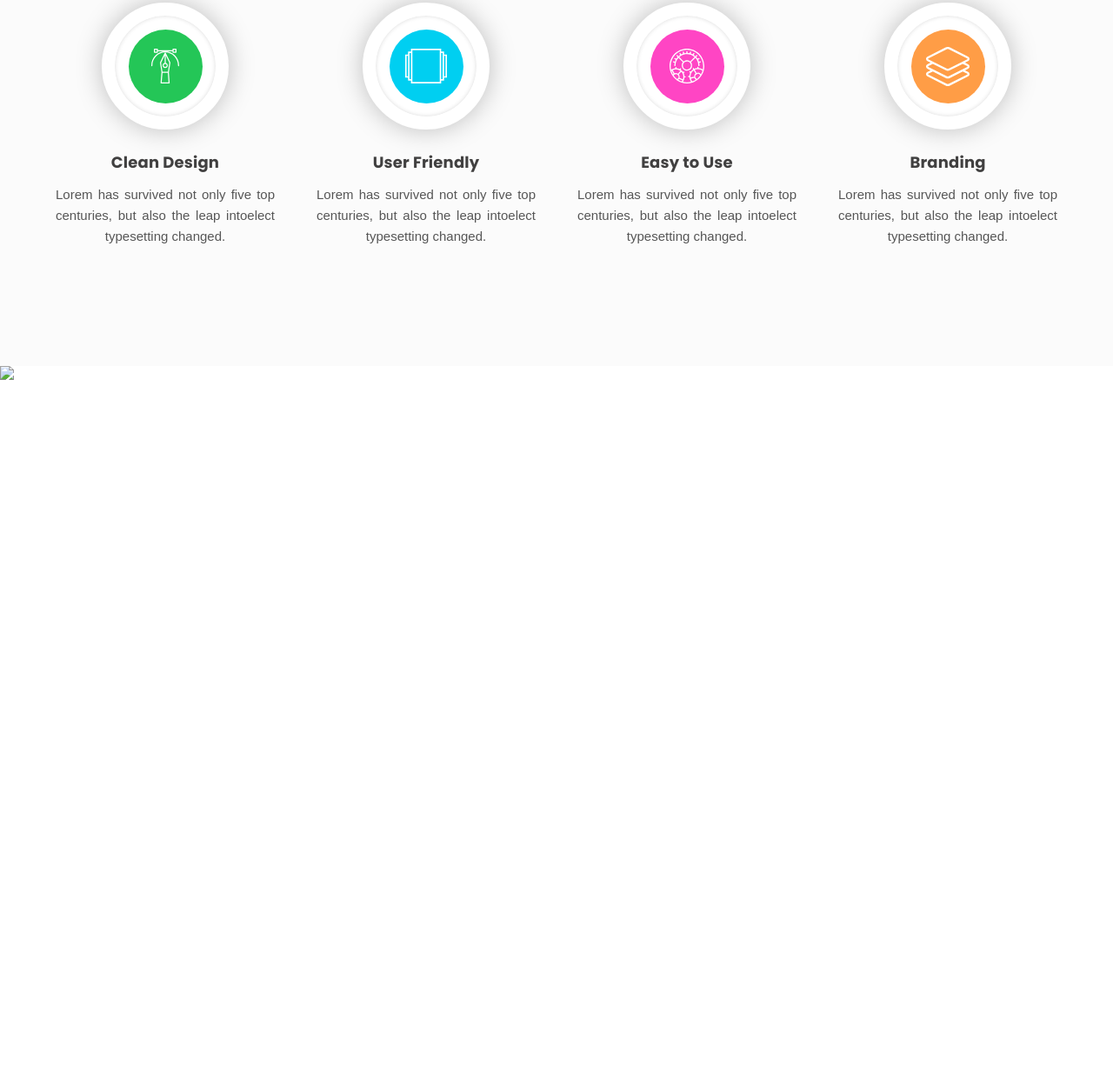
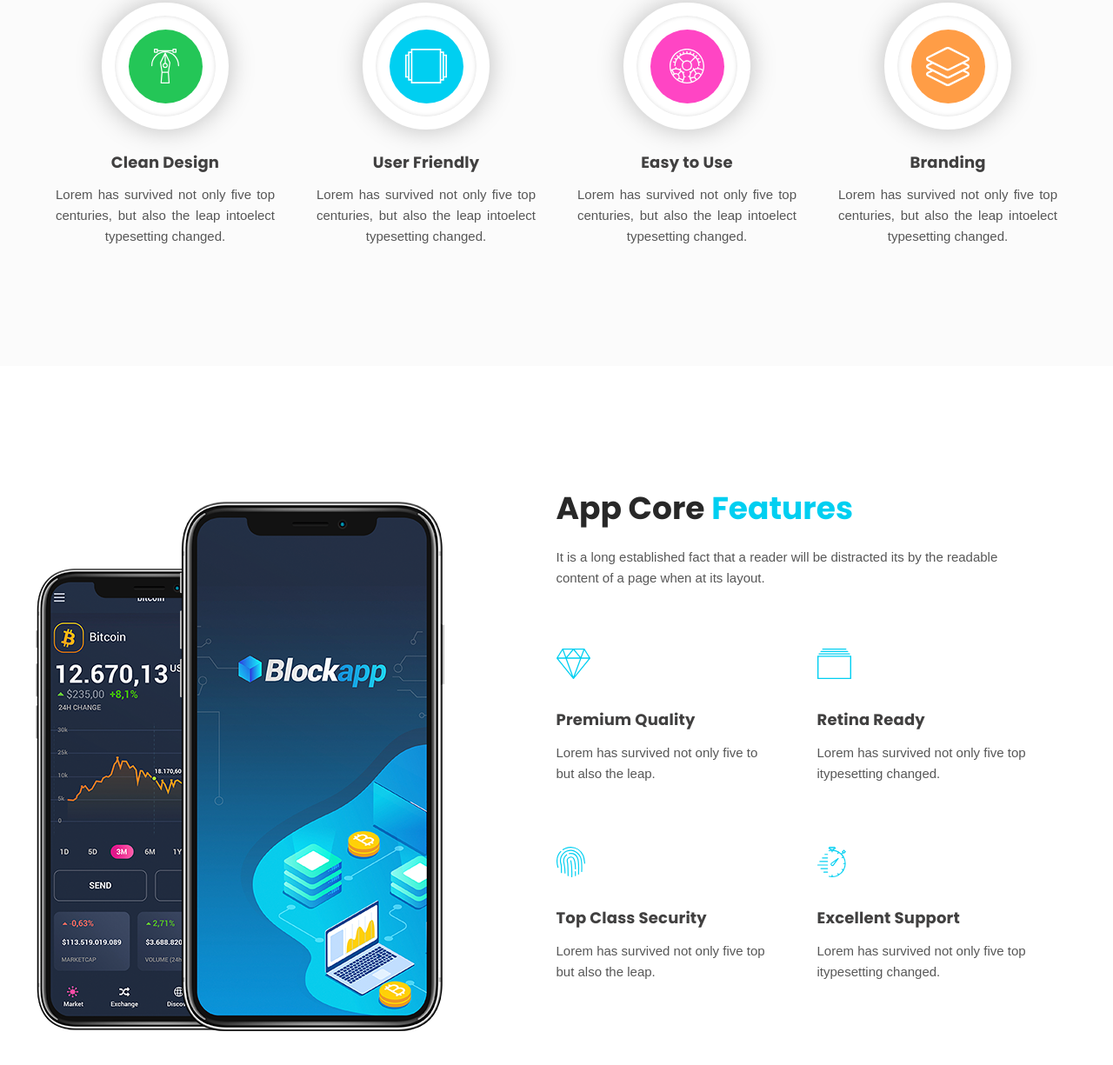
Before and after one commit to victoria-illina/appnest.web, a plain HTML site: page index.html in a window 1280 px wide. Shown: the part 1142-2367 px from the top of the page at 87% size. Before the commit the page ends 1583 px from the top, so only its background shows below. Drawn offline with Linux system fonts and the light colour scheme.

Commit message:
feat: created core-features screen

```diff
--- /dev/null
+++ b/css/corefeatures.css
@@ -0,0 +1,70 @@
+.core-features {
+  display: flex;
+  align-items: center;
+  justify-content: center;
+  background: #fff;
+  width: 100%;
+  padding: 140px 0 140px;
+}
+
+.core-features__img {
+  padding-right: 129px;
+}
+
+.core-features__container {
+  display: flex;
+  flex-direction: column;
+  justify-content: center;
+}
+
+.core-features__title {
+  color: #282828;
+  font-size: 36px;
+  font-weight: 700;
+  line-height: 48px;
+}
+
+.core-features__title-blue {
+  color: #00cff1;
+}
+
+.core-features__subtitle {
+  width: 529px;
+  color: #575757;
+  font-family: "Raleway", sans-serif;
+  font-size: 15px;
+  font-weight: 400;
+  line-height: 24px;
+  padding: 20px 0 69px;
+}
+
+.core-features__items-group {
+  display: flex;
+  align-items: center;
+  justify-content: center;
+  flex-wrap: wrap;
+  width: 600px;
+}
+
+.core-features__item {
+  width: 50%;
+  padding-bottom: 72px;
+}
+
+.core-features__item-title {
+  color: #414040;
+  font-size: 18px;
+  font-weight: 700;
+  line-height: 8px;
+  letter-spacing: 0.18px;
+  padding: 39px 0 22px;
+}
+
+.core-features__item-text {
+  color: #575757;
+  font-family: "Raleway", sans-serif;
+  font-size: 15px;
+  font-weight: 400;
+  line-height: 24px;
+  width: 248px;
+}
--- a/index.html
+++ b/index.html
@@ -7,6 +7,7 @@
     <link rel="stylesheet" href="./css/header.css" />
     <link rel="stylesheet" href="./css/home.css" />
     <link rel="stylesheet" href="./css/feature.css" />
+    <link rel="stylesheet" href="./css/corefeatures.css" />
   </head>
   <body>
     <div class="header">
@@ -123,8 +124,47 @@
       </div>
     </div>
     <div class="core-features">
-      <img src="./image/Phones.png" />
-      <div class="core-features__container"></div>
+      <img class="core-features__img" src="./image/Phones.png" />
+      <div class="core-features__container">
+        <h2 class="core-features__title">
+          App Core
+          <span class="core-features__title-blue">Features</span>
+        </h2>
+        <p class="core-features__subtitle">
+          It is a long established fact that a reader will be distracted its by
+          the readable content of a page when at its layout.
+        </p>
+        <div class="core-features__items-group">
+          <div class="core-features__item">
+            <img src="./image/QualityIcon.svg" />
+            <h3 class="core-features__item-title">Premium Quality</h3>
+            <p class="core-features__item-text">
+              Lorem has survived not only five to but also the leap.
+            </p>
+          </div>
+          <div class="core-features__item">
+            <img src="./image/RetinaIcon.svg" />
+            <h3 class="core-features__item-title">Retina Ready</h3>
+            <p class="core-features__item-text">
+              Lorem has survived not only five top itypesetting changed.
+            </p>
+          </div>
+          <div class="core-features__item">
+            <img src="./image/SecurityIcon.svg" />
+            <h3 class="core-features__item-title">Top Class Security</h3>
+            <p class="core-features__item-text">
+              Lorem has survived not only five top but also the leap.
+            </p>
+          </div>
+          <div class="core-features__item">
+            <img src="./image/SupportIcon.svg" />
+            <h3 class="core-features__item-title">Excellent Support</h3>
+            <p class="core-features__item-text">
+              Lorem has survived not only five top itypesetting changed.
+            </p>
+          </div>
+        </div>
+      </div>
     </div>
   </body>
 </html>
```
Also changed, not shown: css/feature.css (+5 -5 lines), image/Phones.png (added), image/QualityIcon.svg (added), image/RetinaIcon.svg (added), image/SecurityIcon.svg (added), image/SupportIcon.svg (added).
